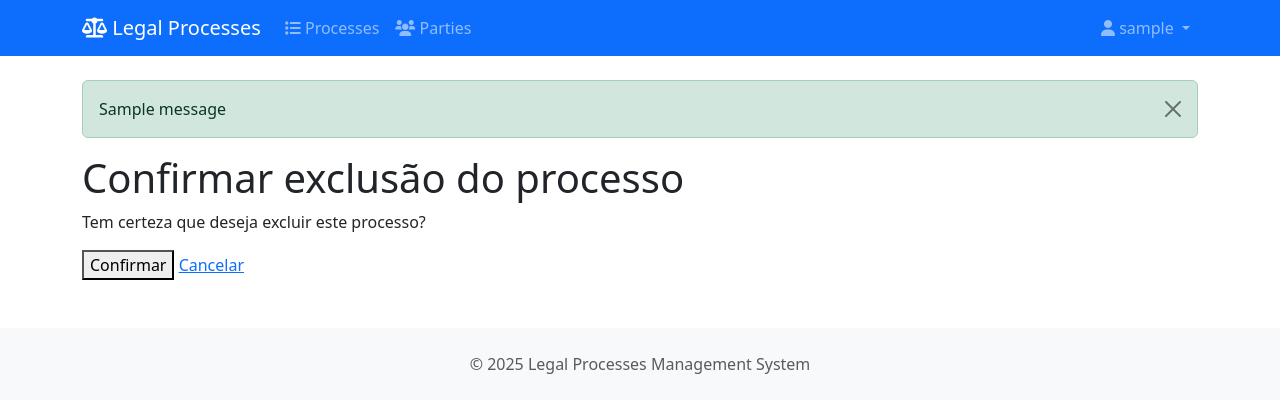
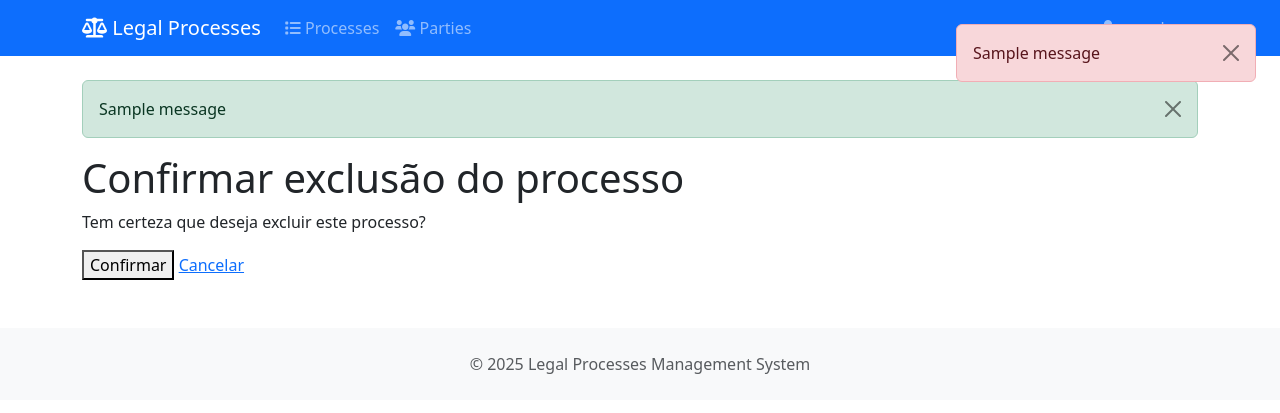
Before and after one commit to lucasmatheus001/contabilis, a Django app: page /processes/1/delete/ in a window 1280 px wide. Shown: the top 413 px of the page. Run offline with Django 5.2, Linux system fonts and the light colour scheme; a user stored in the database is signed in; tables that the repository leaves empty hold one stand-in row (values such as "Sample post"); one stand-in notice (Sample message) is shown.

Commit message:
feat: ajuste permisão usuario

```diff
--- a/processes/views.py
+++ b/processes/views.py
@@ -13,6 +13,7 @@ from openpyxl.styles import Font, Alignment
 from .models import Process
 from .forms import ProcessForm
 import datetime
+from django.core.exceptions import PermissionDenied
 
 
 def remove_tz(dt):
@@ -99,10 +100,12 @@ def process_create(request):
 
 
 @login_required
-@permission_required('processes.change_process', raise_exception=True)
 def process_update(request, pk):
     """Update an existing process."""
     process = get_object_or_404(Process, pk=pk)
+    if not request.user.has_perm('processes.change_process'):
+        messages.error(request, 'Você não tem permissão para editar este processo.')
+        return redirect('processes:process_list')
 
     if request.method == 'POST':
         form = ProcessForm(request.POST, instance=process)
@@ -123,10 +126,12 @@ def process_update(request, pk):
 
 
 @login_required
-@permission_required('processes.delete_process', raise_exception=True)
 def process_delete(request, pk):
     """Delete a process."""
     process = get_object_or_404(Process, pk=pk)
+    if not request.user.has_perm('processes.delete_process'):
+        messages.error(request, 'Você não tem permissão para excluir este processo.')
+        return redirect('processes:process_list')
 
     if request.method == 'POST':
         process_number = process.process_number
--- a/templates/processes/process_confirm_delete.html
+++ b/templates/processes/process_confirm_delete.html
@@ -1,5 +1,13 @@
 {% extends "base.html" %}
 {% block content %}
+  {% if messages %}
+      {% for message in messages %}
+          <div class="alert alert-danger alert-dismissible fade show position-fixed top-0 end-0 m-4" role="alert" style="z-index: 9999; min-width: 300px;">
+              {{ message }}
+              <button type="button" class="btn-close" data-bs-dismiss="alert" aria-label="Close"></button>
+          </div>
+      {% endfor %}
+  {% endif %}
   <h1>Confirmar exclusão do processo</h1>
   <form method="post">{% csrf_token %}
     <p>Tem certeza que deseja excluir este processo?</p>
--- a/templates/processes/process_form.html
+++ b/templates/processes/process_form.html
@@ -9,7 +9,10 @@
     <hr>
     {% if messages %}
         {% for message in messages %}
-            <div class="alert alert-{{ message.tags }}">{{ message }}</div>
+            <div class="alert alert-danger alert-dismissible fade show position-fixed top-0 end-0 m-4" role="alert" style="z-index: 9999; min-width: 300px;">
+                {{ message }}
+                <button type="button" class="btn-close" data-bs-dismiss="alert" aria-label="Close"></button>
+            </div>
         {% endfor %}
     {% endif %}
     <form method="post" enctype="multipart/form-data">
```
